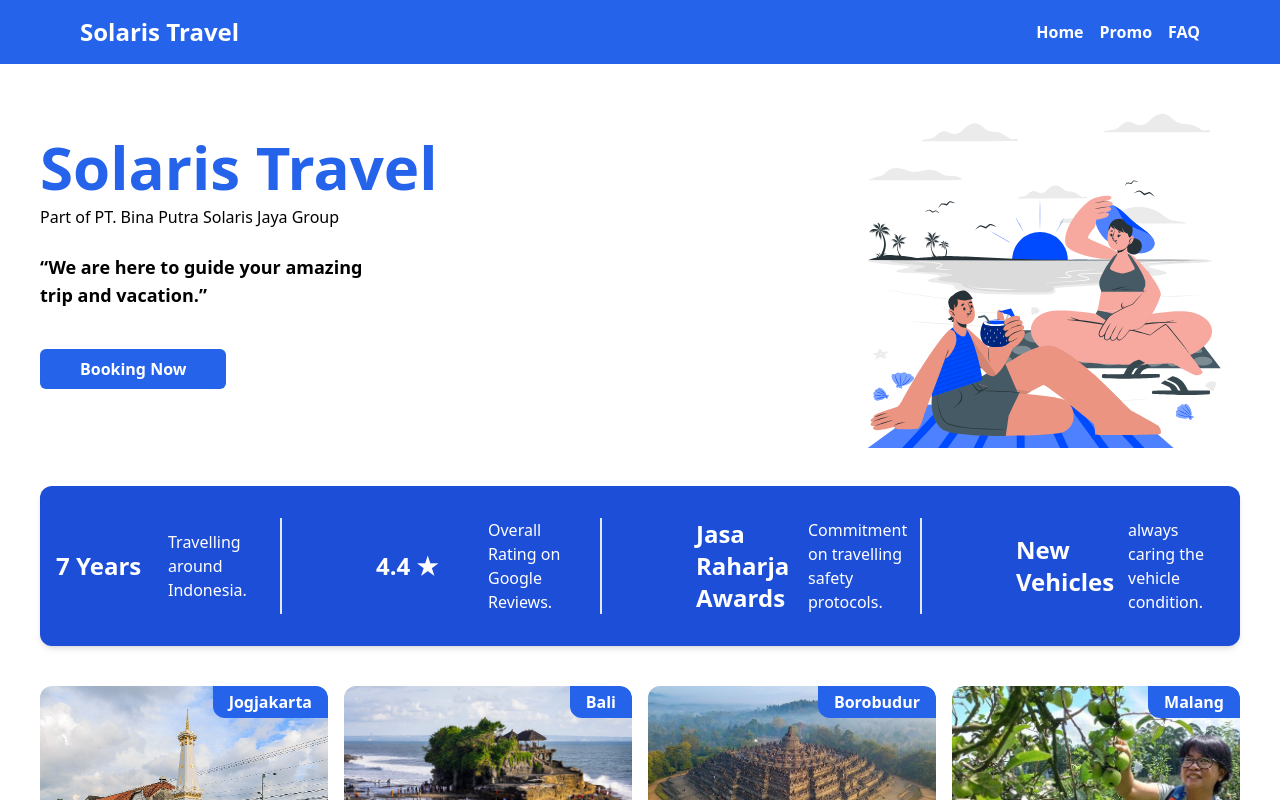
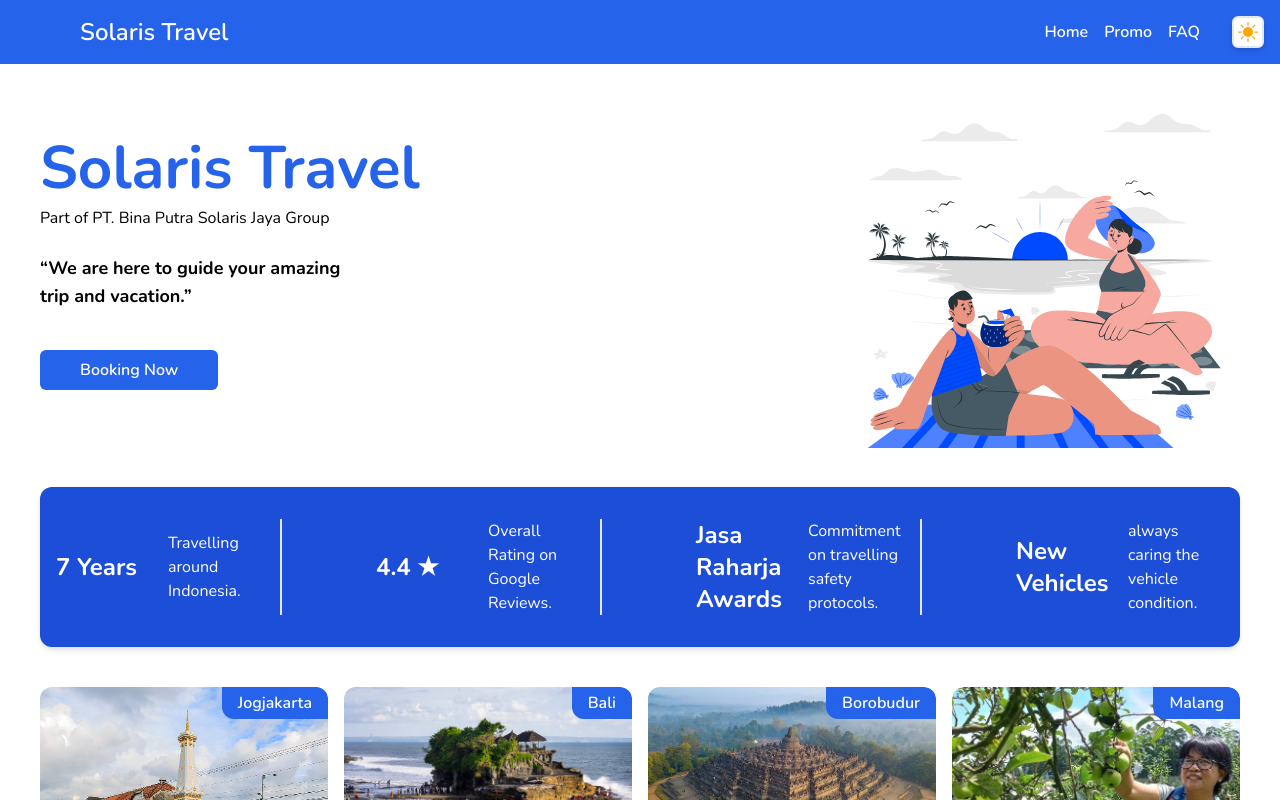
Before and after one commit to aguspray001/solaris-fe, a Next.js app: page / in a window 1280 px wide. Shown: the top 800 px of the page. Built offline with nearby package versions, Linux system fonts and the light colour scheme.

Commit message:
feat: dark mode

```diff
--- a/src/components/MainLayout.js
+++ b/src/components/MainLayout.js
@@ -4,19 +4,23 @@
 import { AiFillHome, AiFillQuestionCircle } from "react-icons/ai";
 import { FaTicketAlt } from "react-icons/fa";
 import useWindowDimension from "../hooks/useWindow";
+import DarkModeButton from "./atoms/DarkModeButton";
 import Footer from "./atoms/Footer";
 
 function MainLayout({ children, isNeedHeader, title, desc }) {
   const [width, height] = useWindowDimension();
 
   return (
-    <>
+    <div className="bg-white dark:bg-slate-700">
       <Head>
         <title>{title} | Solaris Travel</title>
         <meta name="description" content={desc} />
       </Head>
       {isNeedHeader && (
-        <div className={`fixed ${width <= 425 ? "bottom-5 shadow-xl": ""} left-2 right-2 z-[999] bg-blue-600 flex justify-center items-center px-10 py-4 rounded-full sm:rounded-none sm:right-0 sm:left-0 sm:px-20 sm:justify-between`}>
+        <header className={`fixed ${width <= 425 ? "bottom-5 shadow-xl": ""} left-2 right-2 z-[999] bg-blue-600 flex justify-center items-center px-10 py-4 rounded-full sm:rounded-none sm:right-0 sm:left-0 sm:px-20 sm:justify-between`}>
+          <div className="fixed top-4 right-4">
+            <DarkModeButton/>
+          </div>
           <span className="text-white font-semibold text-md hidden sm:text-2xl sm:block">
             Solaris Travel
           </span>
@@ -48,11 +52,11 @@
               </div>
             </ul>
           </nav>
-        </div>
+        </header>
       )}
       <main className="container mx-auto px-10 py-10 -mt-20 mb-20 sm:mb-0 sm:mt-0">{children}</main>
       <Footer/>
-    </>
+    </div>
   );
 }
 
--- /dev/null
+++ b/src/components/atoms/DarkModeButton/index.js
@@ -0,0 +1,51 @@
+import React, { useState, useEffect } from "react";
+import { BsFillSunFill } from "react-icons/bs";
+import { FiMoon } from "react-icons/fi";
+
+const DarkModeButton = () => {
+  const [darkTheme, setDarkTheme] = useState(false);
+
+  const isDark = () =>
+    (localStorage && localStorage.theme === "dark") ||
+    (!("theme" in localStorage) &&
+      window.matchMedia("(prefers-color-scheme: dark)").matches);
+
+  const getTheme = (isDark) => (isDark ? "dark" : "light");
+
+  const themeToggle = () => {
+    localStorage.setItem("theme", getTheme(!darkTheme));
+    if (typeof window !== "undefined") {
+      const memoTheme = localStorage.getItem("theme");
+
+      const html = document.querySelector("html");
+      if (memoTheme === "dark") {
+        html.classList.add("dark");
+      } else {
+        html.classList.remove("dark");
+      }
+    }
+    setDarkTheme(!darkTheme);
+    // document.querySelector("html").classList.toggle("dark");
+  };
+
+  useEffect(() => {
+    setDarkTheme(isDark())
+  }, []);
+
+  return (
+    <div
+      className="p-1 bg-white border-2 rounded-md flex justify-center items-center shadow-md"
+      onClick={themeToggle}
+    >
+      <span>
+        {darkTheme ? (
+          <FiMoon size={20} />
+        ) : (
+          <BsFillSunFill color="orange" size={20} />
+        )}
+      </span>
+    </div>
+  );
+};
+
+export default DarkModeButton;
--- a/src/pages/index.js
+++ b/src/pages/index.js
@@ -53,9 +53,9 @@
           <h1 className="text-4xl text-blue-600 font-bold mb-4 sm:text-4xl lg:text-6xl">
             Solaris Travel
           </h1>
-          <span className="block mb-10 -mt-2 text-center">
+          <p className="block mb-10 -mt-2 text-center">
             Part of PT. Bina Putra Solaris Jaya Group
-          </span>
+          </p>
           <q className="block text-lg text-black font-bold mb-10 -mt-4 text-center sm:text-left">
             We are here to guide your amazing <br /> trip and vacation.
           </q>
--- a/styles/tailwind.css
+++ b/styles/tailwind.css
@@ -3,6 +3,10 @@
 @tailwind base;
 @tailwind components;
 @tailwind utilities;
+
+body{
+    font-family: 'Nunito', sans-serif;
+}
 
 input[type="date"]
 {
@@ -11,3 +15,7 @@
     -moz-appearance: textfield;
     min-height: 1.2em;
 }
+
+.dark h1, .dark q, .dark p {
+    color: white;
+}
--- a/tailwind.config.js
+++ b/tailwind.config.js
@@ -1,7 +1,7 @@
 /** @type {import('tailwindcss').Config} */
 module.exports = {
   mode: 'jit',
-  darkMode: false,
+  darkMode: 'class',
   content: [
     "src/pages/**/*.{js,ts,jsx,tsx}",
     "src/components/**/*.{js,ts,jsx,tsx}",
```
